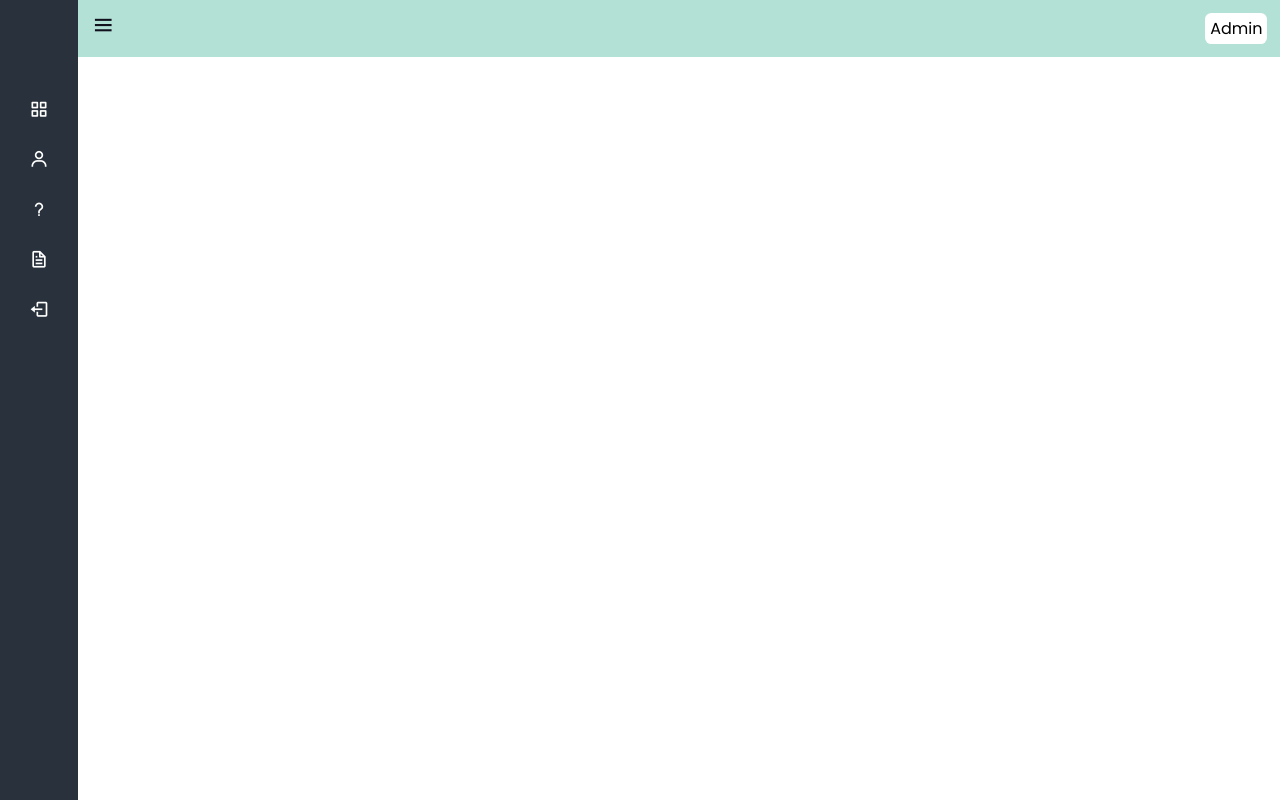
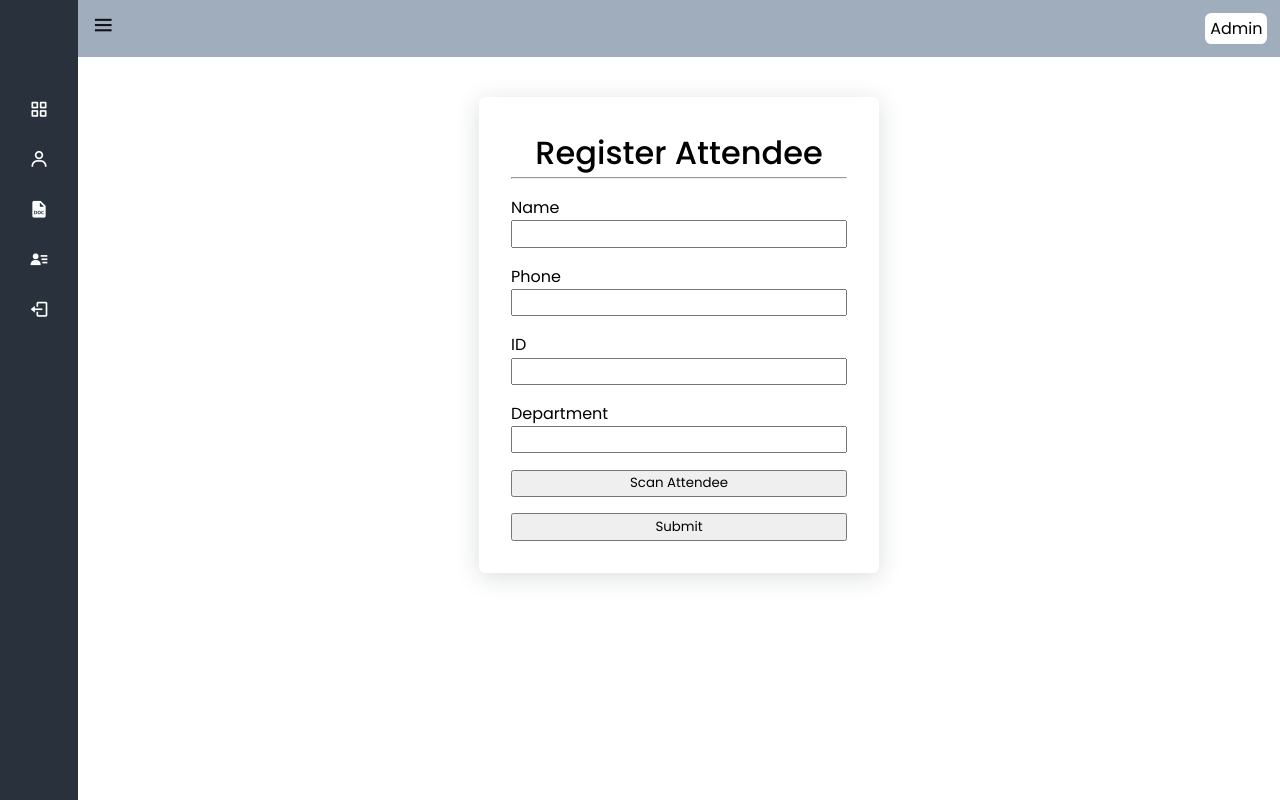
Before and after one commit to DangolSrijit/AI_attendance, a Flask app: page /dashboard in a window 1280 px wide. Run offline with Flask 3, Linux system fonts and the light colour scheme.

Commit message:
register attendee for admin dashboard done

```diff
--- a/static/css/admin_dashboard.css
+++ b/static/css/admin_dashboard.css
@@ -220,7 +220,7 @@ body{
 }
 .home-section{
   position: relative;
-  background: #E4E9F7;
+  /* background: #E4E9F7; */
   /* height: 100vh; */
   left: 260px;
   width: calc(100% - 260px);
@@ -232,7 +232,8 @@ body{
   width: calc(100% - 78px);
 }
 .header-dashboard{
-  background-color: #b3e1d6;
+  background-color:
+  #9FADBD;
   display: flex;
   flex-direction: row;
   justify-content: space-between;
@@ -256,6 +257,39 @@ body{
   display: inline-block;
   color: #11101d;
   font-size: 25px;
+}
+
+
+
+
+
+
+/* register portion */
+.register{
+  margin-top: 5vh;
+  display: flex;
+  justify-content: center;
+  margin-left: auto;
+  margin-right: auto;
+}
+.register-form{
+  box-shadow: 0 4px 25px rgba(14, 36, 49, .15);
+  border-radius: 6px;
+  max-width: 400px;
+  width: 80%;
+  padding: 2rem;
+}
+.register-heading{
+  text-align: center;
+  font-size: 2rem;
+  font-weight: 500;
+}
+.form-field{
+  margin-top: 2vh;
+}
+.form-field > input{
+  width: 100%;
+  height: 1.7rem;
 }
 
 @media screen and (max-width: 500px){
--- a/templates/admin_dashboard.html
+++ b/templates/admin_dashboard.html
@@ -40,7 +40,8 @@
       </li>
       <li>
         <a href="#">
-          <i class='bx bx-question-mark' ></i>
+          <!-- <i class='bx bx-question-mark' ></i> -->
+          <i class='bx bxs-file-doc' ></i>
           <span class="link_name">Register</span>
         </a>
         <ul class="sub-menu blank">
@@ -49,7 +50,8 @@
       </li>
       <li>
         <a href="#">
-          <i class='bx bx-file'></i>
+          <i class='bx bxs-user-detail' ></i>
+          <!-- <i class='bx bx-file'></i> -->
           <span class="link_name">Attendee</span>
         </a>
         <ul class="sub-menu blank">
@@ -74,6 +76,42 @@
         <span>Admin</span>
       </div>
     </div>
+
+    <div class="register">
+      <div class="register-form">
+        <div class="register-heading">
+          Register Attendee
+       </div>
+       <hr >
+       <form action="">
+          <div>
+              <div class="form-field ">
+                <p>Name</p>
+                <input type="text">
+              </div>
+              <div class="form-field">
+                <p>Phone</p>
+                <input type="number">
+              </div>
+              <div class="form-field">
+                <p>ID</p>
+                <input type="text">
+              </div>
+              <div class="form-field">
+                <p>Department</p>
+                <input type="text">
+              </div>
+              <div class="form-field">
+                <input type="button" value="Scan Attendee">
+              </div>
+              <div class="form-field">
+                <input type="submit" >
+              </div>
+          </div>
+       </form>
+      </div>
+    </div>
+
   </section>
   <script src="../static/js/admin_dashboard.js"></script>
 
```
